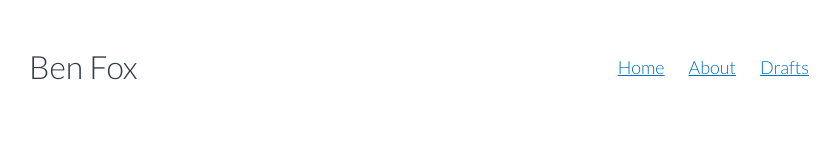
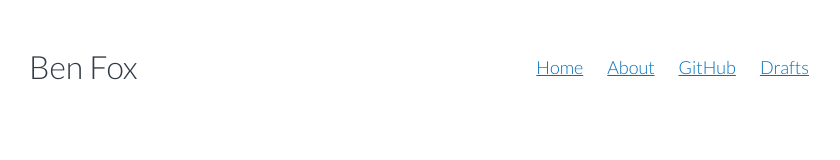
Before and after one commit to BenjaminWFox/website-2020, a Next.js app: page /about in a window 1280 px wide. Shown: the top 160 px of the page, without its empty margins (221-1061 px from the left). Built offline with nearby package versions, Linux system fonts and the light colour scheme.

Commit message:
Add link to GitHub

```diff
--- a/components/header/header.js
+++ b/components/header/header.js
@@ -29,6 +29,7 @@ export default function Header() {
         <ul className={classes.nav}>
           <li><Link href="/"><a>Home</a></Link></li>
           <li><Link href="/about"><a>About</a></Link></li>
+          <li><a href="https://github.com/BenjaminWFox" rel="noreferrer" target="_blank">GitHub</a></li>
           {!isProduction() && <li><Link href="/blog/drafts"><a>Drafts</a></Link></li>}
         </ul>
       </nav>
```
Also changed, not shown: styles/globals.js (+4 -0 lines).
